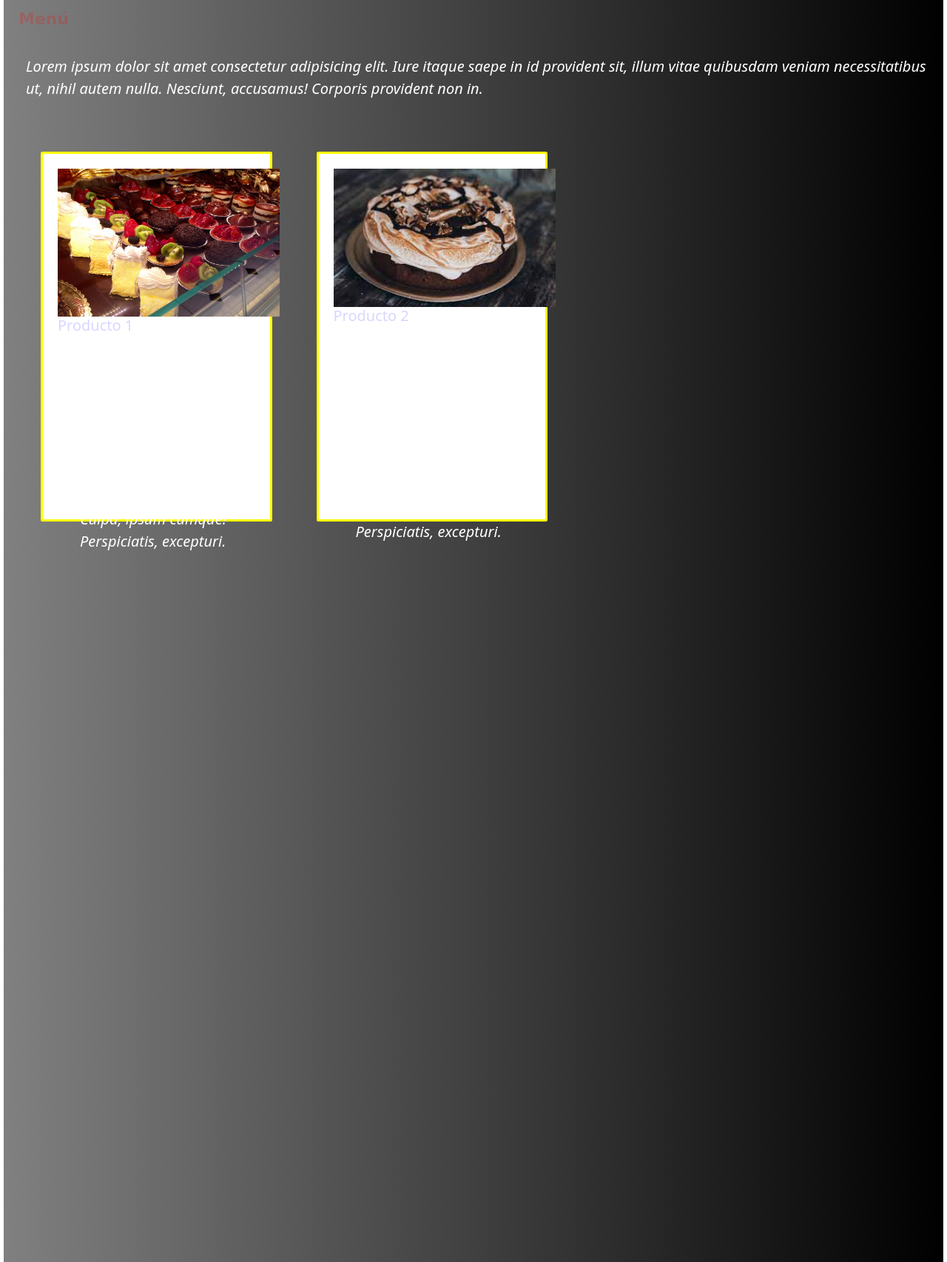
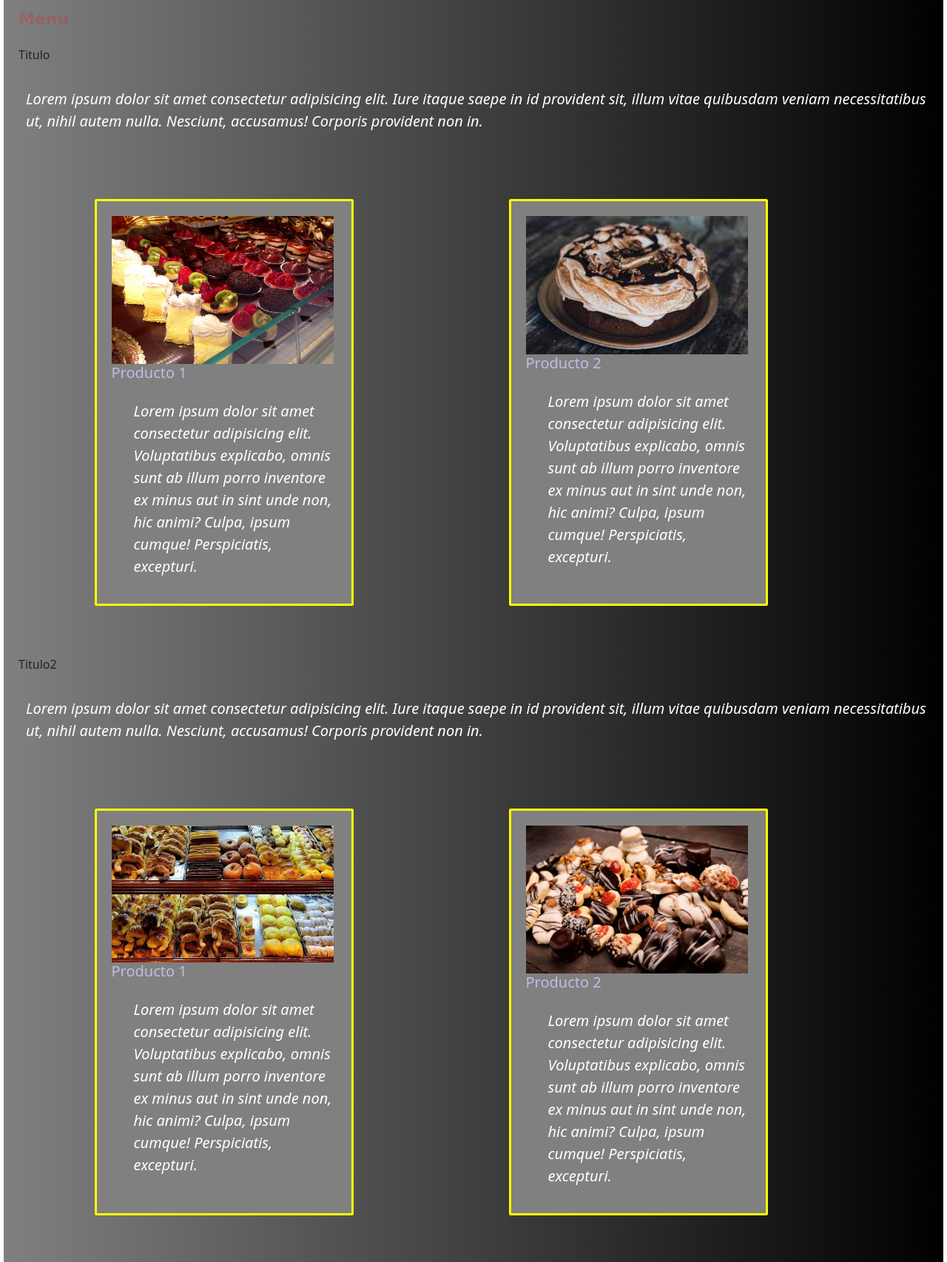
Before and after one commit to Cordher/Proyecto_DCoronel, a plain HTML site: page paginas/menu.html in a window 1280 px wide. Shown: the part 178-1884 px from the top of the page at 74% size. Drawn offline with Linux system fonts and the light colour scheme; a web font is replaced by a local one.

Commit message:
Version 0.3

```diff
--- a/css/estilos.css
+++ b/css/estilos.css
@@ -36,6 +36,21 @@ p{
 .imagen{
     margin-left: 30px;
     border-style: solid;
+    width: 500px;
+    height: 350px;
+
+    padding-top: 5px;
+    padding-right: 5px;
+    padding-left: 5px;
+    padding-bottom: 5px;
+}
+
+.imagen2{
+    margin-left: 30px;
+    border-style: solid;
+    width: 500px;
+    height: 350px;
+
     padding-top: 5px;
     padding-right: 5px;
     padding-left: 5px;
@@ -119,10 +134,10 @@ table{
 }
 
 .card{
-    background-color:lightblack;
+    background-color:gray;
     color: white;
-    width: 25%;
-    height: 500px;
+    width: 350px;
+    height: 550px;
     padding:20px ;
     margin:30px ;
     border: 5px;
--- a/paginas/menu.html
+++ b/paginas/menu.html
@@ -27,22 +27,52 @@
 
 <main>
     <h1 class="texto1">Menú</h1>
+    <h4>Titulo</h4>
     <p>Lorem ipsum dolor sit amet consectetur adipisicing elit. Iure itaque saepe in id provident sit, illum vitae quibusdam veniam necessitatibus ut, nihil autem nulla. Nesciunt, accusamus! Corporis provident non in.</p>
-    <section>
-        <div class="flexbox">
+
+    <section class="bootstrap1">
+        <div class="container">
+            <div class="row">
+                <div class="col-6">
                     <div class="card">
                         <img src="../imagenes/Producto00.jpg" alt="imagen tarjeta" width="300" height="200">
                         <h2 class="texto2">Producto 1</h2>
                         <p>Lorem ipsum dolor sit amet consectetur adipisicing elit. Voluptatibus explicabo, omnis sunt ab illum porro inventore ex minus aut in sint unde non, hic animi? Culpa, ipsum cumque! Perspiciatis, excepturi.</p>
                     </div>
+                </div>
+                <div class="col-6">
                     <div class="card">
                         <img src="../imagenes/Producto01.jpg" alt="imagen tarjeta" width="300" height="200">
                         <h2 class="texto2">Producto 2</h2>
                         <p>Lorem ipsum dolor sit amet consectetur adipisicing elit. Voluptatibus explicabo, omnis sunt ab illum porro inventore ex minus aut in sint unde non, hic animi? Culpa, ipsum cumque! Perspiciatis, excepturi.</p>
                     </div>
+                </div>
+            </div>
+        </div>
+     </section>
 
+     <h4>Titulo2</h4>
+    <p>Lorem ipsum dolor sit amet consectetur adipisicing elit. Iure itaque saepe in id provident sit, illum vitae quibusdam veniam necessitatibus ut, nihil autem nulla. Nesciunt, accusamus! Corporis provident non in.</p>
+
+    <section class="bootstrap1">
+        <div class="container">
+            <div class="row">
+                <div class="col-6">
+                    <div class="card">
+                        <img src="../imagenes/Producto02.jpg" alt="imagen tarjeta" width="300" height="200">
+                        <h2 class="texto2">Producto 1</h2>
+                        <p>Lorem ipsum dolor sit amet consectetur adipisicing elit. Voluptatibus explicabo, omnis sunt ab illum porro inventore ex minus aut in sint unde non, hic animi? Culpa, ipsum cumque! Perspiciatis, excepturi.</p>
                     </div>
-
+                </div>
+                <div class="col-6">
+                    <div class="card">
+                        <img src="../imagenes/Producto03.jpg" alt="imagen tarjeta" width="300" height="200">
+                        <h2 class="texto2">Producto 2</h2>
+                        <p>Lorem ipsum dolor sit amet consectetur adipisicing elit. Voluptatibus explicabo, omnis sunt ab illum porro inventore ex minus aut in sint unde non, hic animi? Culpa, ipsum cumque! Perspiciatis, excepturi.</p>
+                    </div>
+                </div>
+            </div>
+        </div>
     </section>
 
 
```
Also changed, not shown: index.html (+25 -2 lines), paginas/empresa.html (+1 -1 lines), imagenes/Producto02.jpg (added), imagenes/Producto03.jpg (added). Lines whose indentation alone changed are shown as unchanged.
